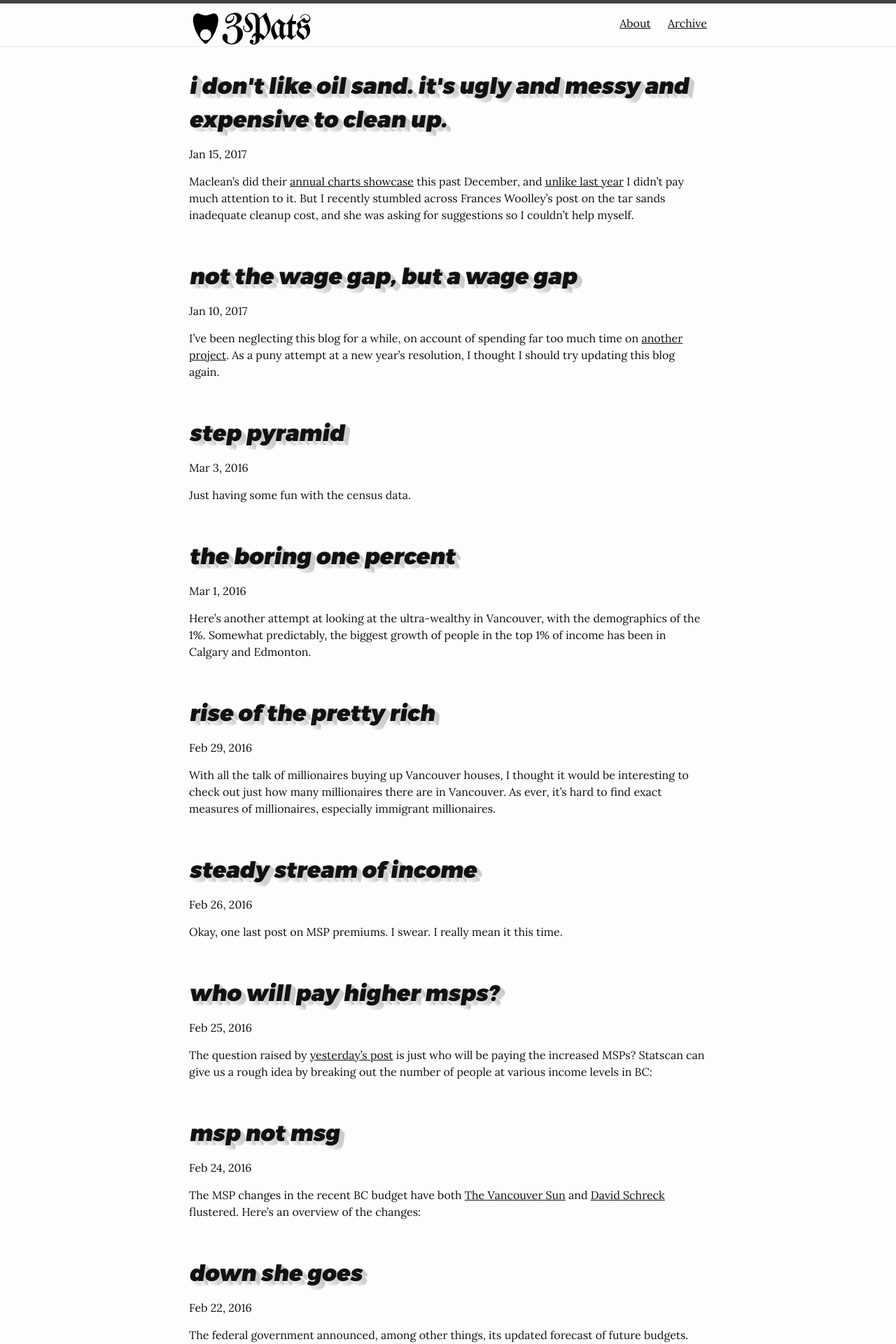
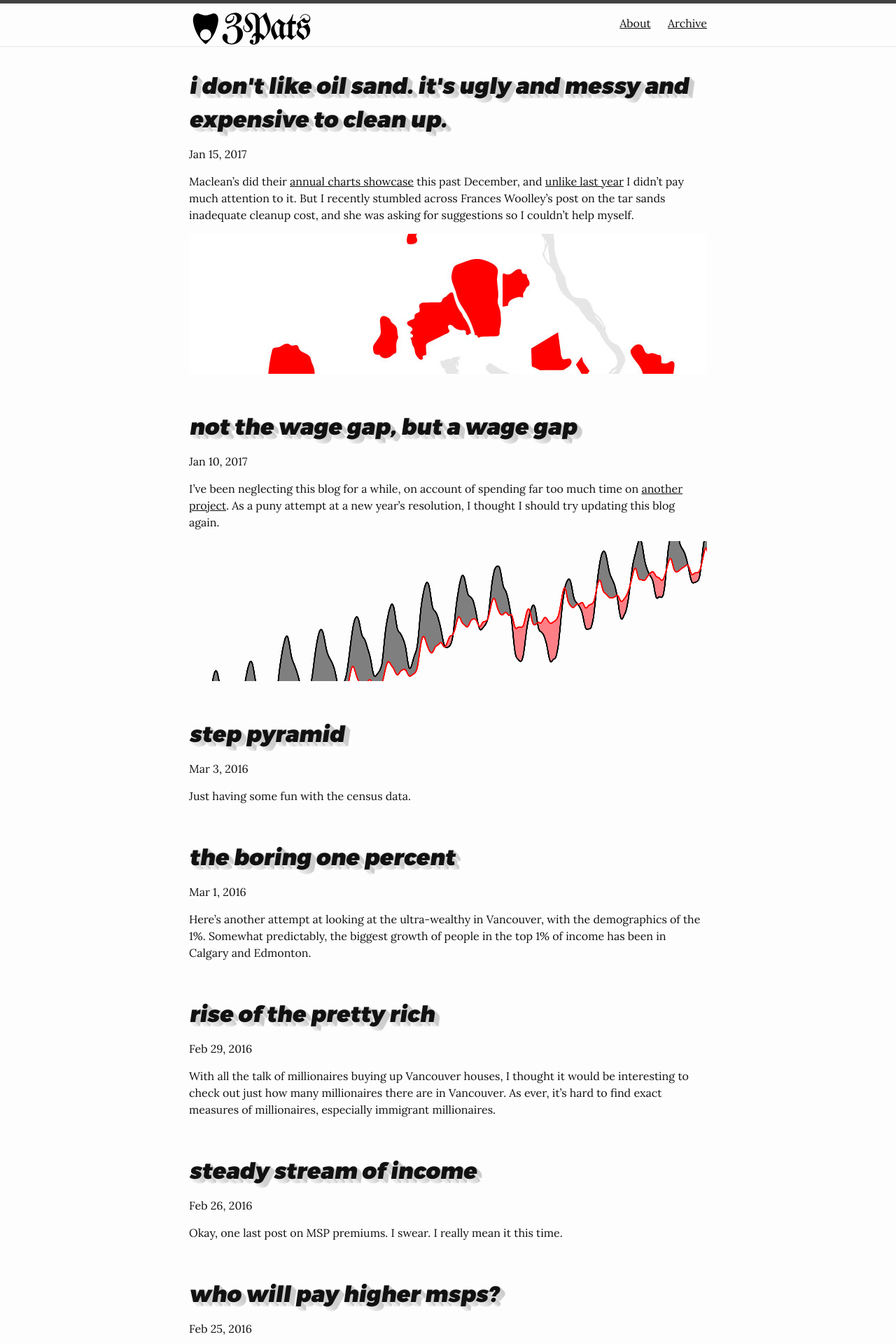
Before and after one commit to pcclarke/3pats, a Jekyll site: the page built from index.html, in a window 1280 px wide. Shown: the top 1920 px of the page at 70% size. Built offline with Jekyll 4.4.1, drawn with Linux system fonts in a browser that asks for light colours; some web fonts are replaced; the list of posts is cut into pages by our own code.

Commit message:
Added thumbnails to newest posts

```diff
--- a/_posts/2017-01-10-genderoccgap.markdown
+++ b/_posts/2017-01-10-genderoccgap.markdown
@@ -2,6 +2,7 @@
 layout: post
 title:  "Not the wage gap, but a wage gap"
 date:   2017-01-10 12:00:00
+thumbnail: /img/2017/01/gendergapThumb.jpg
 ---
 
 I've been neglecting this blog for a while, on account of spending far too much time on [another project](http://pcclarke.github.io/civ-techs/). As a puny attempt at a new year's resolution, I thought I should try updating this blog again.
--- a/_posts/2017-01-15-cleanupcost.markdown
+++ b/_posts/2017-01-15-cleanupcost.markdown
@@ -2,6 +2,7 @@
 layout: post
 title:  "I don't like oil sand. It's ugly and messy and expensive to clean up."
 date:   2017-01-15 12:00:00
+thumbnail: /img/2017/01/oilsandsThumb.jpg
 ---
 
 Maclean's did their [annual charts showcase](http://www.macleans.ca/economy/economicanalysis/75-charts-every-canadian-should-watch-in-2017/) this past December, and [unlike last year](http://3pats.ca/2015/12/13/financial-safety.html) I didn't pay much attention to it. But I recently stumbled across Frances Woolley's post on the tar sands inadequate cleanup cost, and she was asking for suggestions so I couldn't help myself.
--- a/index.html
+++ b/index.html
@@ -12,6 +12,9 @@ layout: default
 	  </p>
 	  <div class="content">
 	    {{ post.excerpt }}
+			{% if post.thumbnail %}
+			<img class="thumbnail" src="{{ post.thumbnail }}" />
+			{% endif %}
 	  </div>
 	{% endfor %}
 
```
Also changed, not shown: img/2017/01/gendergapThumb.jpg (added), img/2017/01/oilsandsThumb.jpg (added).
